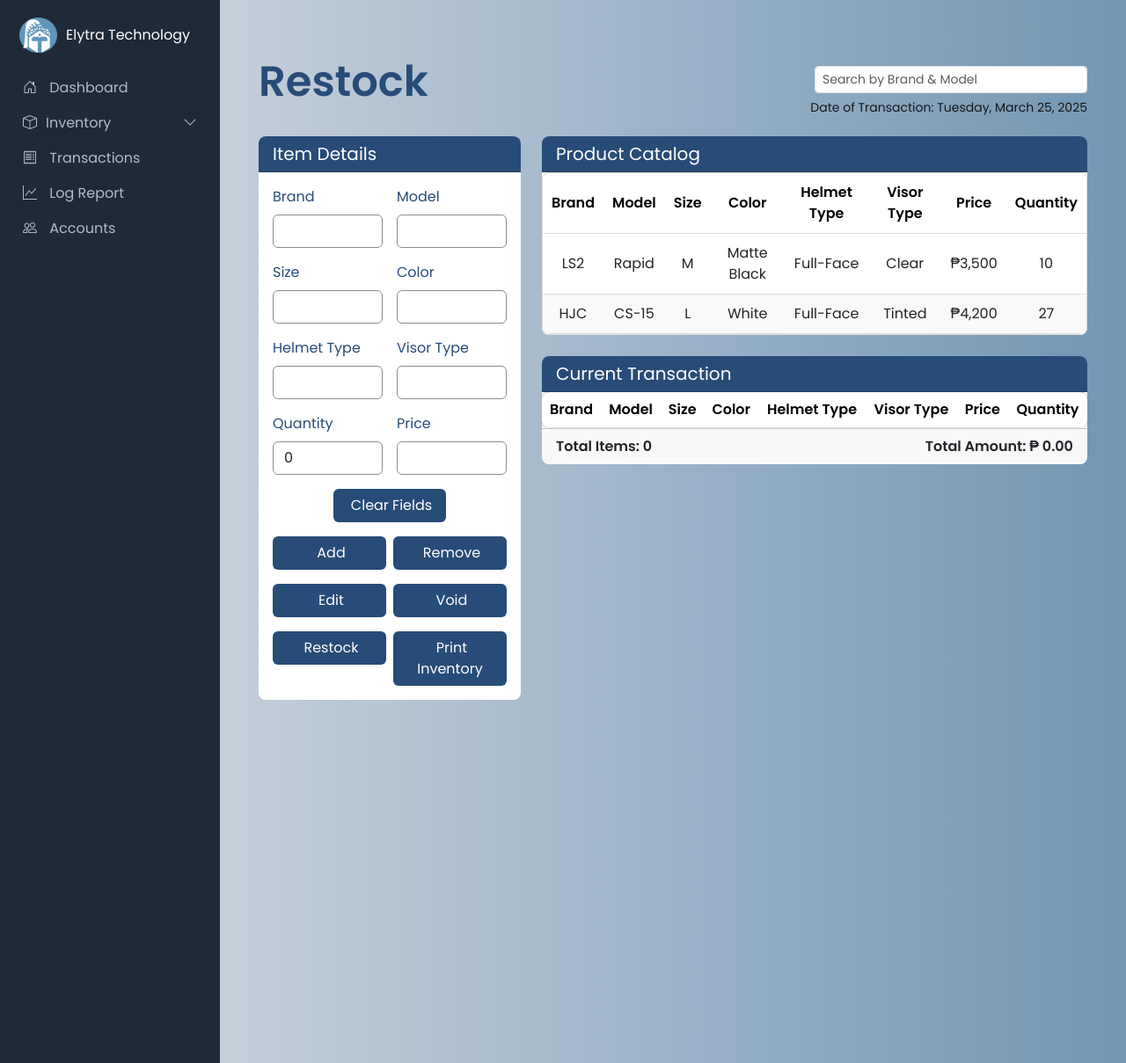
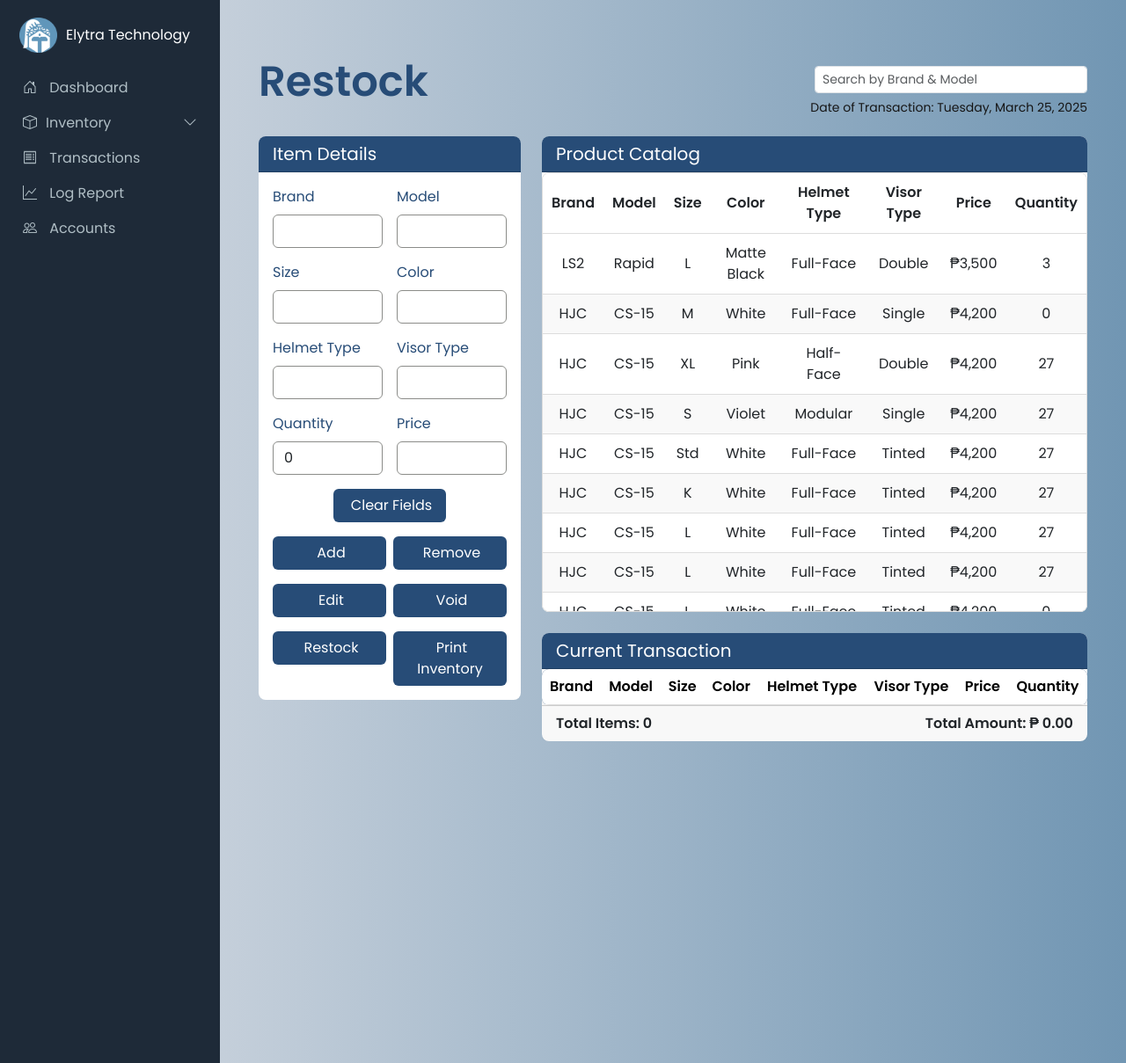
Before and after one commit to jc-pogi/chano, a Django app: page /restock/ in a window 1280 px wide. Shown: the top 1209 px of the page at 88% size. Run offline with Django 5.2, Linux system fonts and the light colour scheme; lists and menus that the app fills with data are empty.

Commit message:
PRODUCT TAB
- naayos na yung filter
-naglagay me ng mema na data sa db

DI KO MAAYOS YUNG SOBRANG WHITE BACKGROUND SA BABA NG TABLE TF

Things to do:
Restock tab
- di naga total yung price sa current transaction table
-fix print button, pag madami na yung data di naddisplay lahat
-di pa naayos yung edit button

```diff
--- a/etms_portal/etms_app/static/data.json
+++ b/etms_portal/etms_app/static/data.json
@@ -3,12 +3,62 @@
         {
             "brand": "LS2",
             "model": "Rapid",
-            "size": "M",
+            "size": "L",
             "color": "Matte Black",
             "helmet_type": "Full-Face",
-            "visor_type": "Clear",
-            "quantity": 10,
+            "visor_type": "Double",
+            "quantity": 3,
             "price": 3500.0
+        },
+        {
+            "brand": "HJC",
+            "model": "CS-15",
+            "size": "M",
+            "color": "White",
+            "helmet_type": "Full-Face",
+            "visor_type": "Single",
+            "quantity": 0,
+            "price": 4200.0
+        },
+        {
+            "brand": "HJC",
+            "model": "CS-15",
+            "size": "XL",
+            "color": "Pink",
+            "helmet_type": "Half-Face",
+            "visor_type": "Double",
+            "quantity": 27,
+            "price": 4200.0
+        },
+        {
+            "brand": "HJC",
+            "model": "CS-15",
+            "size": "S",
+            "color": "Violet",
+            "helmet_type": "Modular",
+            "visor_type": "Single",
+            "quantity": 27,
+            "price": 4200.0
+        },
+        {
+            "brand": "HJC",
+            "model": "CS-15",
+            "size": "Std",
+            "color": "White",
+            "helmet_type": "Full-Face",
+            "visor_type": "Tinted",
+            "quantity": 27,
+            "price": 4200.0
+        },
+        {
+            "brand": "HJC",
+            "model": "CS-15",
+            "size": "K",
+            "color": "White",
+            "helmet_type": "Full-Face",
+            "visor_type": "Tinted",
+            "quantity": 27,
+            "price": 4200.0
         },
         {
             "brand": "HJC",
@@ -27,8 +77,118 @@
             "color": "White",
             "helmet_type": "Full-Face",
             "visor_type": "Tinted",
+            "quantity": 27,
+            "price": 4200.0
+        },
+        {
+            "brand": "HJC",
+            "model": "CS-15",
+            "size": "L",
+            "color": "White",
+            "helmet_type": "Full-Face",
+            "visor_type": "Tinted",
+            "quantity": 0,
+            "price": 4200.0
+        },
+        {
+            "brand": "HJC",
+            "model": "CS-15",
+            "size": "L",
+            "color": "White",
+            "helmet_type": "Full-Face",
+            "visor_type": "Tinted",
+            "quantity": 0,
+            "price": 4200.0
+        },
+        {
+            "brand": "HJC",
+            "model": "CS-15",
+            "size": "L",
+            "color": "White",
+            "helmet_type": "Full-Face",
+            "visor_type": "Tinted",
+            "quantity": 0,
+            "price": 4200.0
+        },
+        {
+            "brand": "HJC",
+            "model": "CS-15",
+            "size": "L",
+            "color": "White",
+            "helmet_type": "Full-Face",
+            "visor_type": "Tinted",
+            "quantity": 0,
+            "price": 4200.0
+        },
+        {
+            "brand": "HJC",
+            "model": "CS-15",
+            "size": "L",
+            "color": "White",
+            "helmet_type": "Full-Face",
+            "visor_type": "Tinted",
+            "quantity": 0,
+            "price": 4200.0
+        },
+        {
+            "brand": "HJC",
+            "model": "CS-15",
+            "size": "L",
+            "color": "White",
+            "helmet_type": "Full-Face",
+            "visor_type": "Tinted",
+            "quantity": 20,
+            "price": 4200.0
+        },
+        {
+            "brand": "HJC",
+            "model": "CS-15",
+            "size": "L",
+            "color": "White",
+            "helmet_type": "Full-Face",
+            "visor_type": "Tinted",
+            "quantity": 0,
+            "price": 4200.0
+        },
+        {
+            "brand": "HJC",
+            "model": "CS-15",
+            "size": "L",
+            "color": "White",
+            "helmet_type": "Full-Face",
+            "visor_type": "Tinted",
+            "quantity": 0,
+            "price": 4200.0
+        },
+        {
+            "brand": "HJC",
+            "model": "CS-15",
+            "size": "L",
+            "color": "White",
+            "helmet_type": "Full-Face",
+            "visor_type": "Tinted",
+            "quantity": 0,
+            "price": 4200.0
+        },
+        {
+            "brand": "HJC",
+            "model": "CS-15",
+            "size": "L",
+            "color": "White",
+            "helmet_type": "Full-Face",
+            "visor_type": "Tinted",
+            "price": 5500,
+            "quantity": 3
+        },
+        {
+            "brand": "HJC",
+            "model": "CS-15",
+            "size": "L",
+            "color": "White",
+            "helmet_type": "Full-Face",
+            "visor_type": "Tinted",
             "price": null,
-            "quantity": 3
+            "quantity": 1
         }
     ],
     "users": [
--- a/etms_portal/etms_app/templates/index.html
+++ b/etms_portal/etms_app/templates/index.html
@@ -7,7 +7,6 @@
     <title>Helmet Inventory Management System</title>
     <link href="https://cdn.jsdelivr.net/npm/bootstrap@5.3.3/dist/css/bootstrap.min.css" rel="stylesheet">
     <link href="https://fonts.googleapis.com/css2?family=Poppins:wght@400;600&display=swap" rel="stylesheet">
-    <link rel="stylesheet" type="text/css" href="{% static 'design.css' %}">
     <link rel="stylesheet" href="https://cdn.jsdelivr.net/npm/bootstrap-icons/font/bootstrap-icons.css">
 
 
--- a/etms_portal/etms_app/templates/productTable.html
+++ b/etms_portal/etms_app/templates/productTable.html
@@ -1,8 +1,7 @@
 <style>
-    /* Table container for scrolling */
     .table-container {
-        max-height: 500px; /* Adjust height as needed */
-        overflow-y: auto;
+        max-height: 500px; /* Set maximum height */
+        overflow-y: auto;  /* Enable vertical scrolling when needed */
         border: 1px solid #ddd;
     }
 
@@ -16,8 +15,7 @@
     thead {
         position: sticky;
         top: 0;
-        background-color:rgb(255, 255, 255);
-        color: black;
+        background-color: rgb(255, 255, 255);
         z-index: 2;
     }
 
@@ -33,8 +31,9 @@
     }
 
     tbody tr:hover {
-        background-color: #f1f1f1;
+        background-color: #c9c7c7;
     }
+
 </style>
 
 <!-- Table Container -->
@@ -71,18 +70,27 @@
         }
 
         data.forEach(item => {
-                let row = `<tr>
+            let row = `<tr
+                data-brand="${item.brand.toLowerCase()}"
+                data-color="${item.color ? item.color.toLowerCase() : ''}"
+                data-size="${item.size.toLowerCase()}"
+                data-type="${item.helmet_type.toLowerCase()}"
+                data-visor="${item.visor_type.toLowerCase()}"
+                data-price="${item.price || 0}"
+                data-in-stock="${item.quantity > 0}">
                 <td>${item.brand}</td>
                 <td>${item.model}</td>
                 <td>${item.size}</td>
                 <td>${item.color || "N/A"}</td>
                 <td>${item.helmet_type}</td>
                 <td>${item.visor_type}</td>
-                    <td>₱${item.price.toLocaleString()}</td>
+                <td>₱${item.price ? item.price.toLocaleString() : "N/A"}</td>
                 <td>${item.quantity}</td>
             </tr>`;
             tableBody.innerHTML += row;
         });
+
+        applyFilters(); // Apply filters after loading products
     })
     .catch(error => console.error("❌ Error loading products:", error));
 }
--- a/etms_portal/etms_app/templates/restock.html
+++ b/etms_portal/etms_app/templates/restock.html
@@ -438,35 +438,45 @@ function addItem() {
 }
 
 
-    // Integrating the highlightLowQuantity function
 function highlightLowQuantity() {
     let table = document.getElementById("productTable");
     if (!table) return;
 
-        let tbody = table.getElementsByTagName("tbody")[0];
+    let tbody = table.querySelector("tbody");
     if (!tbody) return;
 
     let rows = tbody.getElementsByTagName("tr");
 
     for (let i = 0; i < rows.length; i++) {
-            let quantityCell = rows[i].cells[8]; // Assuming quantity is in the 7th column (index 6)
+        let cells = rows[i].getElementsByTagName("td");
+        if (cells.length === 0) continue;
+
+        let quantityCell = cells[7]; // Adjust column index if necessary
         if (!quantityCell) continue;
 
-            let quantity = parseInt(quantityCell.textContent);
+        let quantity = parseInt(quantityCell.textContent.trim());
 
-            if (quantity <= 4) {
-                // Apply inline styles directly to each cell in the row
-                for (let j = 0; j < rows[i].cells.length; j++) {
-                    rows[i].cells[j].setAttribute("style", "background-color: #FF8383 !important; color: #000000 !important; font-weight: bold !important;");
-                }
+        console.log(`Checking row ${i}: Quantity = ${quantity}`); // Debugging inside the loop
+
+        if (!isNaN(quantity) && quantity <= 4) {
+            // Apply styles
+            rows[i].style.backgroundColor = "#FF8383"; // Light red
+            rows[i].style.fontWeight = "bold"; // Bold text
         } else {
-                // Remove inline styles
-                for (let j = 0; j < rows[i].cells.length; j++) {
-                    rows[i].cells[j].removeAttribute("style");
+            // Reset styles
+            rows[i].style.backgroundColor = "";
+            rows[i].style.fontWeight = "";
         }
     }
 }
-    }
+
+// Ensure the function runs after the DOM is fully loaded
+document.addEventListener("DOMContentLoaded", () => {
+    console.log("DOM fully loaded. Running highlightLowQuantity...");
+    highlightLowQuantity();
+});
+
+
 
     function selectRow(row) {
         if (selectedRow) {
```
Also changed, not shown: etms_portal/etms_app/templates/products.html (+108 -83 lines). Lines whose indentation alone changed are shown as unchanged.
